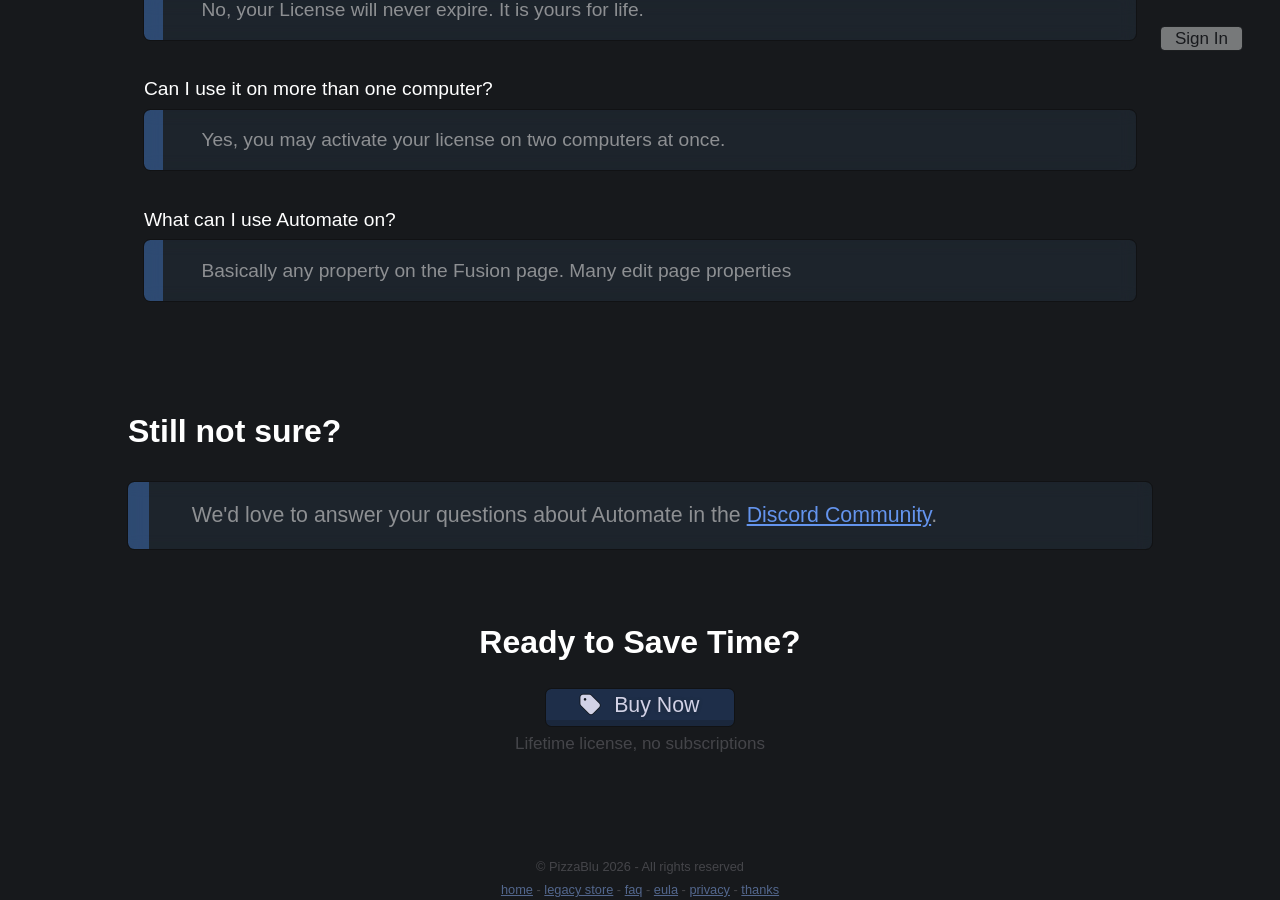
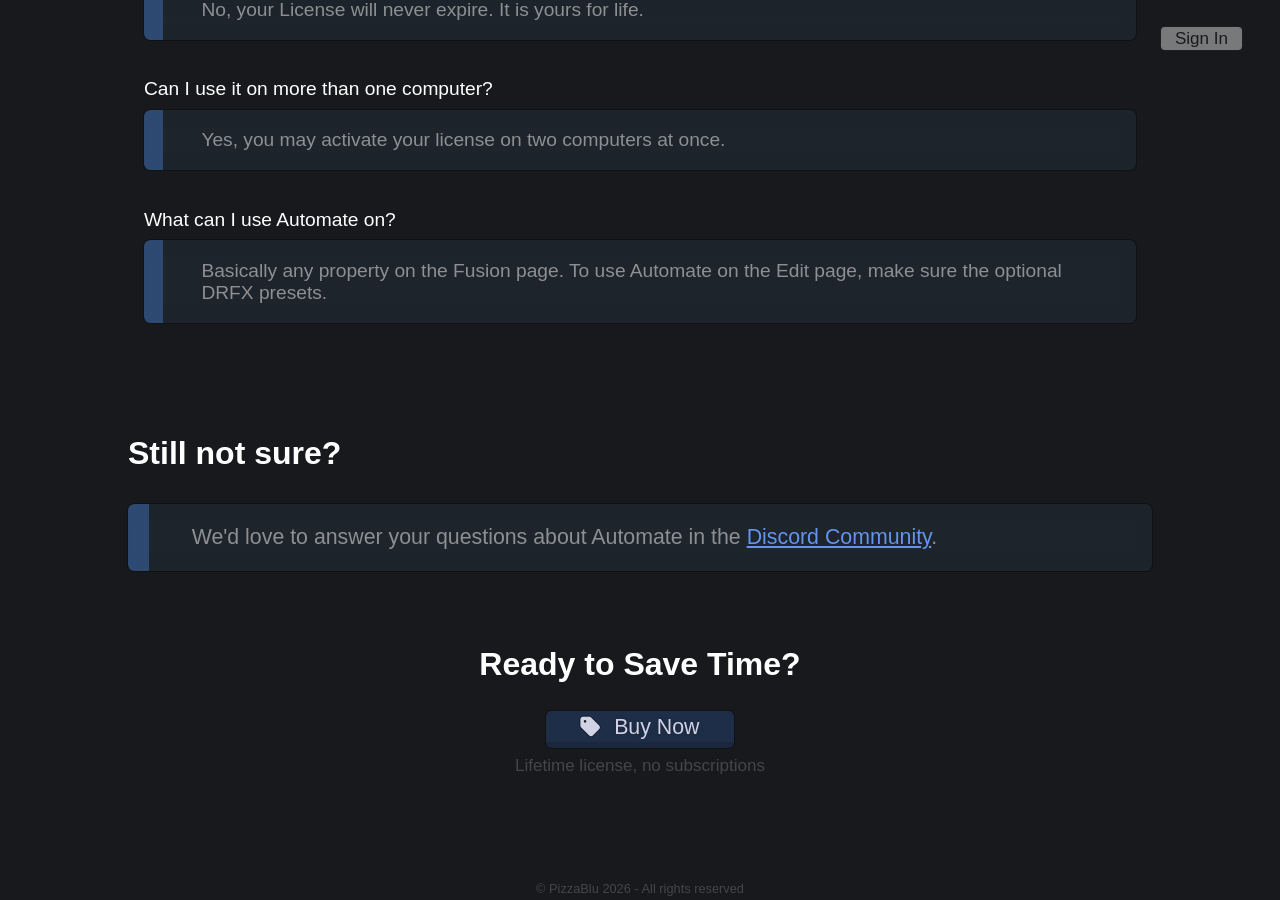
Before and after one commit to PizzaBlu/pizzablu.github.io, a Jekyll site: the page built from products/Automate/index.html, in a window 1280 px wide and 900 px high, scrolled down 5667 px. Built offline with Jekyll 4.4.1, drawn with Linux system fonts in a browser that asks for light colours; nearby versions of some CDN libraries; some web fonts are replaced.

Commit message:
Update index.html

```diff
--- a/products/Automate/index.html
+++ b/products/Automate/index.html
@@ -86,6 +86,6 @@ requirements:
 
     <h4>What can I use Automate on?</h4>
     <blockquote>
-        Basically any property on the Fusion page. Many edit page properties
+        Basically any property on the Fusion page. To use Automate on the Edit page, make sure the optional DRFX presets.
     </blockquote>
 </section>
```
